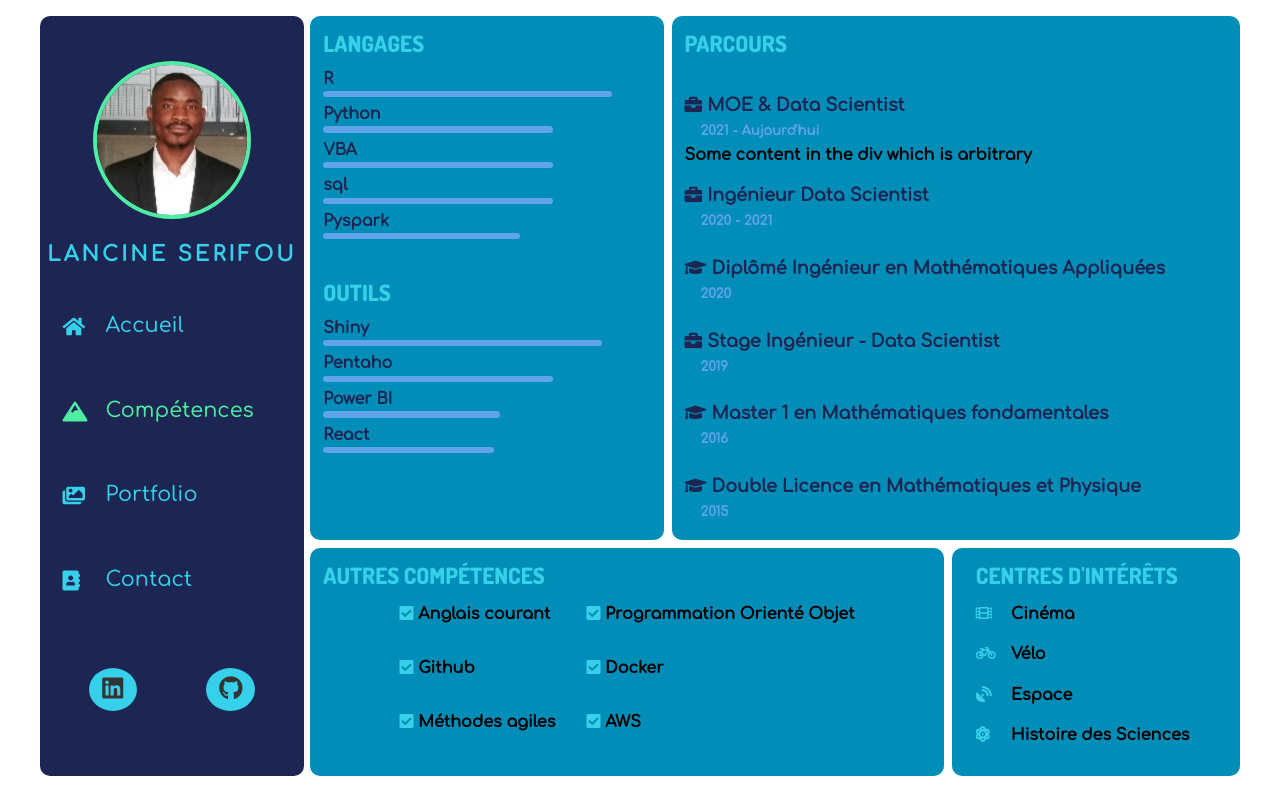
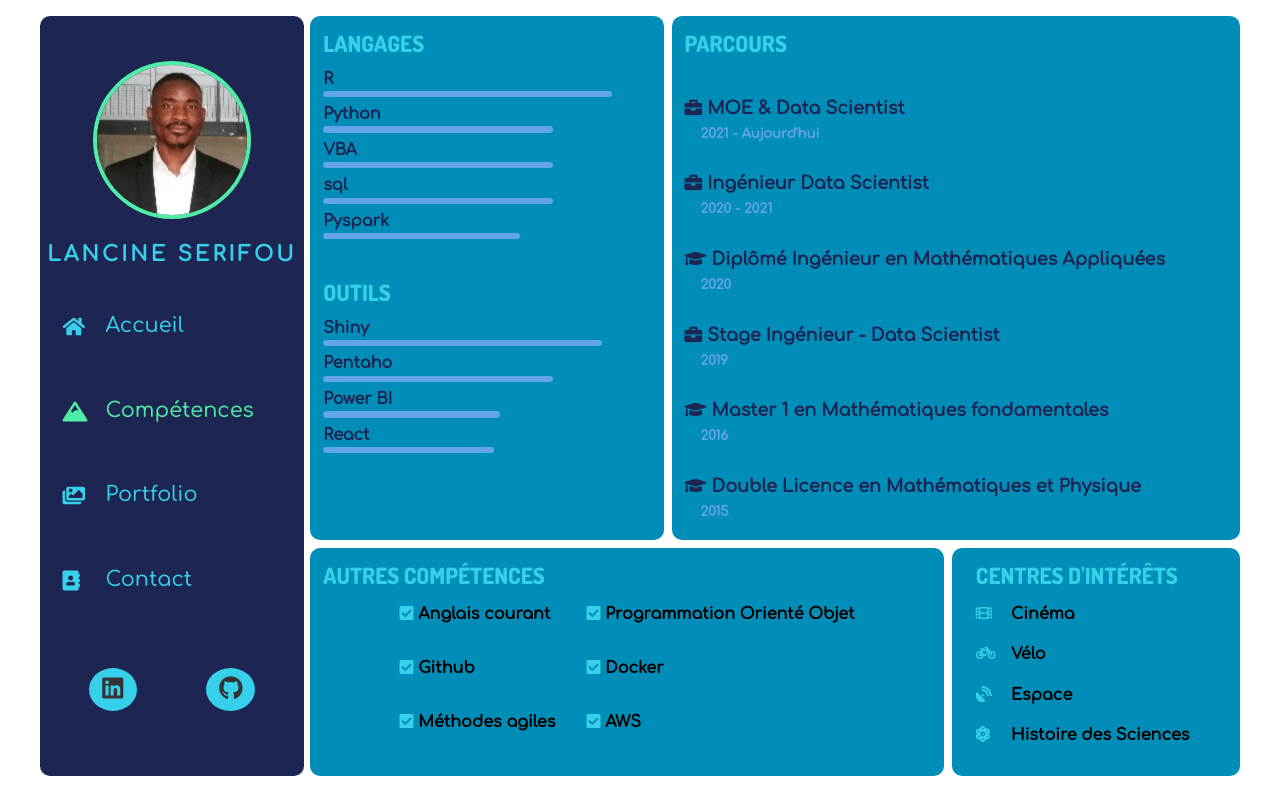
Before and after one commit to Lancin10/SITE-WEB, a React (Create React App) app: page /skills in a window 1280 px wide. Built offline with nearby package versions, Linux system fonts and the light colour scheme; a web font is replaced by a local one.

Commit message:
Update Experience.js

```diff
--- a/src/components/skills/Experience.js
+++ b/src/components/skills/Experience.js
@@ -7,7 +7,6 @@ const Experience = () => {
             <div className="Emploi_CAB">
                 <h4><i className="fas fa-briefcase"></i> MOE & Data Scientist</h4>
                 <h5>2021 - Aujourd'hui</h5>
-        <div data-link="http://www.google.at/">Some content in the div which is arbitrary</div>
             </div>
 
             <div className="Emploi_ANFR">
```
